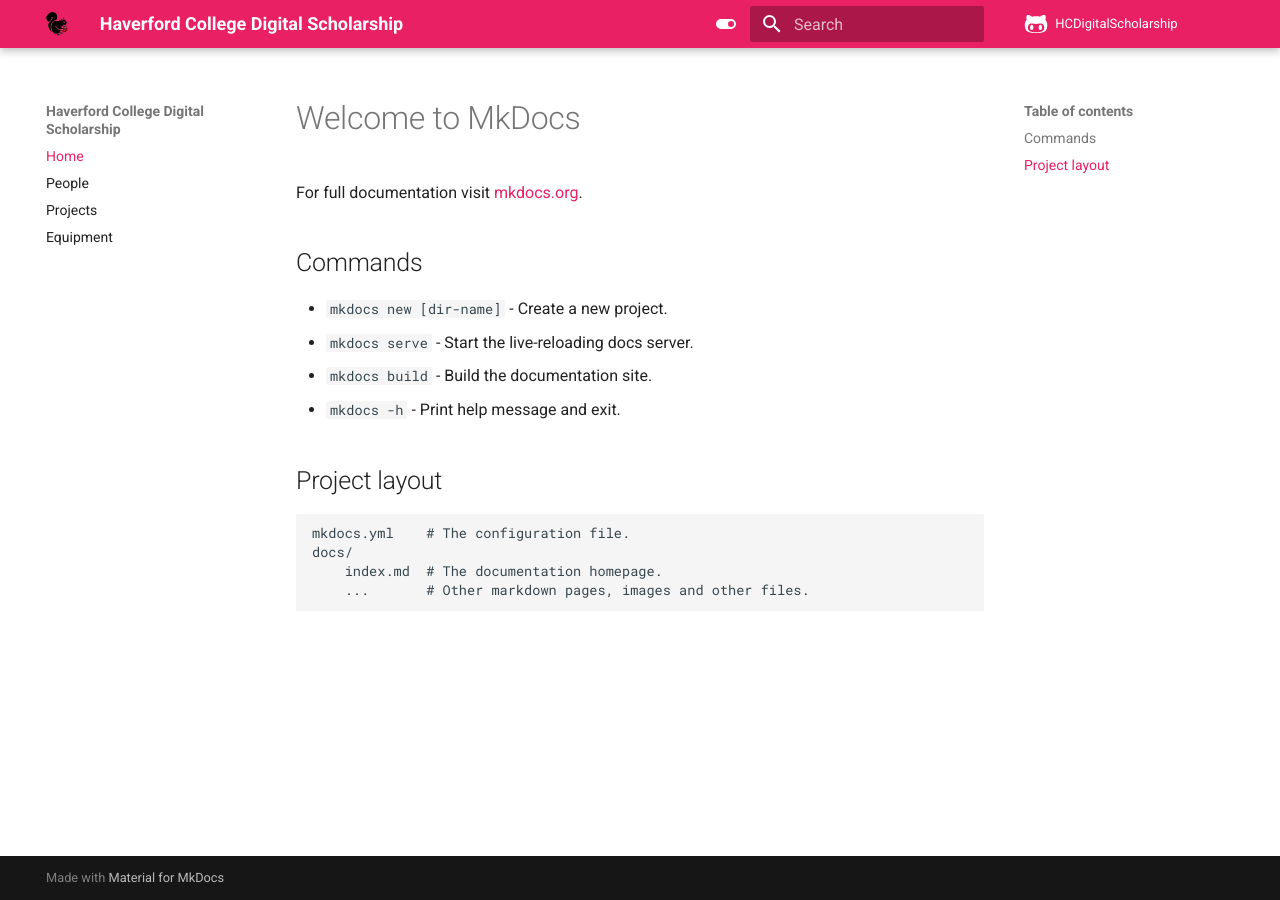
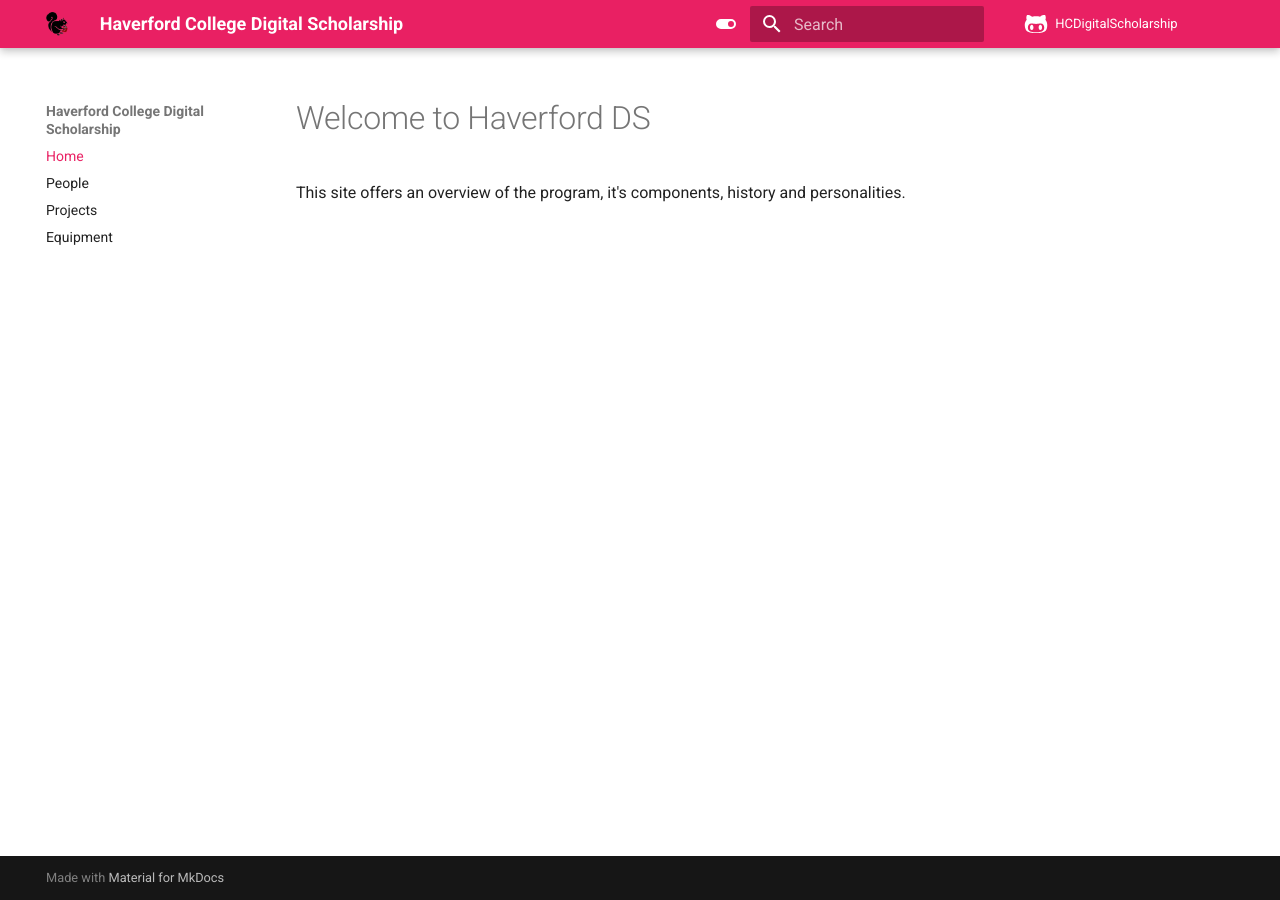
Before and after one commit to HCDigitalScholarship/Docs, an MkDocs documentation site: the page built from docs/index.md, in a window 1280 px wide. Built offline with MkDocs 1.6.1 and Material for MkDocs 9.7.7, drawn with Linux system fonts in a browser that asks for light colours.

Commit message:
adding more pages

```diff
--- a/docs/index.md
+++ b/docs/index.md
@@ -1,17 +1,3 @@
-# Welcome to MkDocs
+# Welcome to Haverford DS
 
-For full documentation visit [mkdocs.org](https://www.mkdocs.org).
-
-## Commands
-
-* `mkdocs new [dir-name]` - Create a new project.
-* `mkdocs serve` - Start the live-reloading docs server.
-* `mkdocs build` - Build the documentation site.
-* `mkdocs -h` - Print help message and exit.
-
-## Project layout
-
-    mkdocs.yml    # The configuration file.
-    docs/
-        index.md  # The documentation homepage.
-        ...       # Other markdown pages, images and other files.
+This site offers an overview of the program, it's components, history and personalities.
```
Also changed, not shown: docs/equipment.md (added, +7 -0 lines), docs/people.md (added, +9 -0 lines), docs/projects.md (added, +3 -0 lines).
